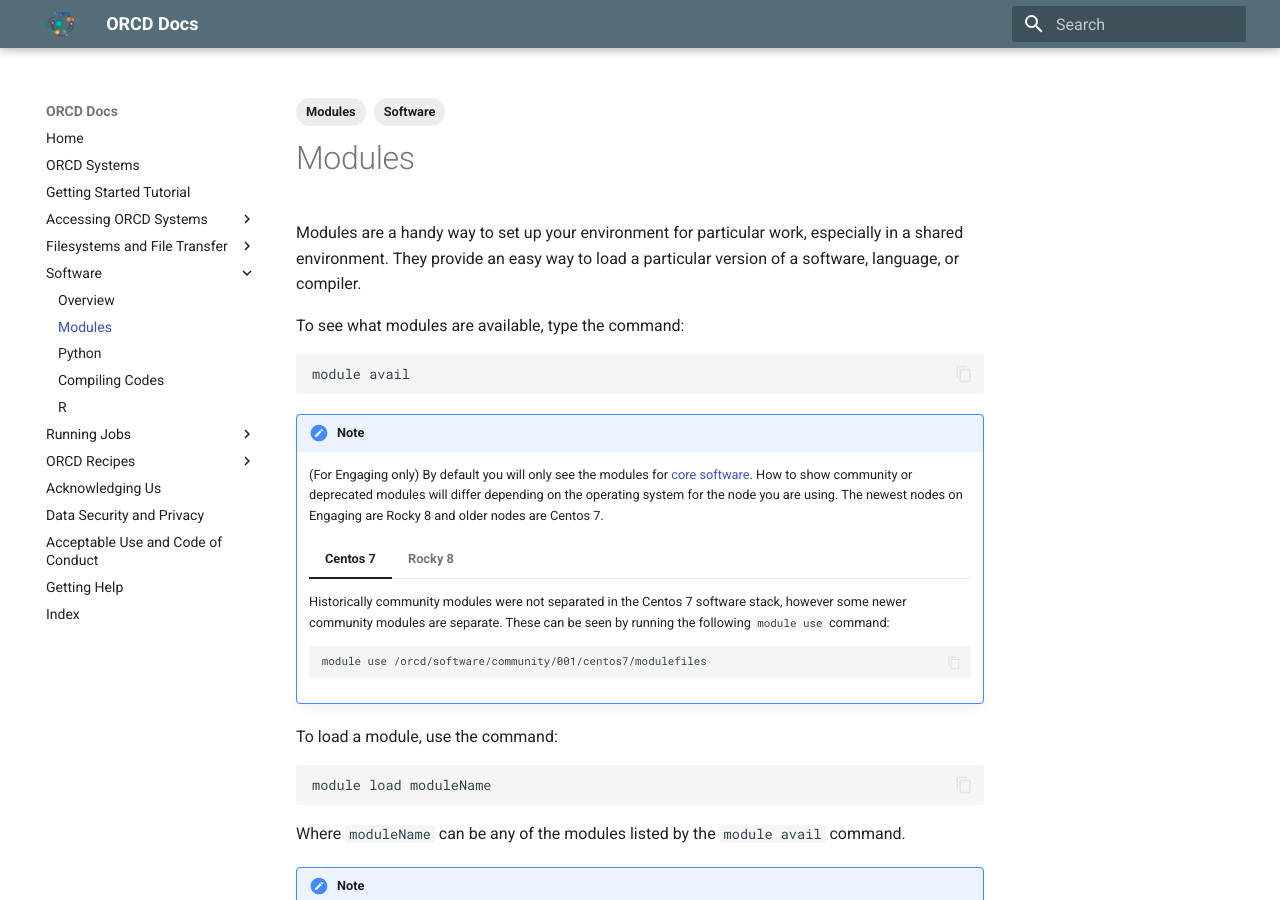
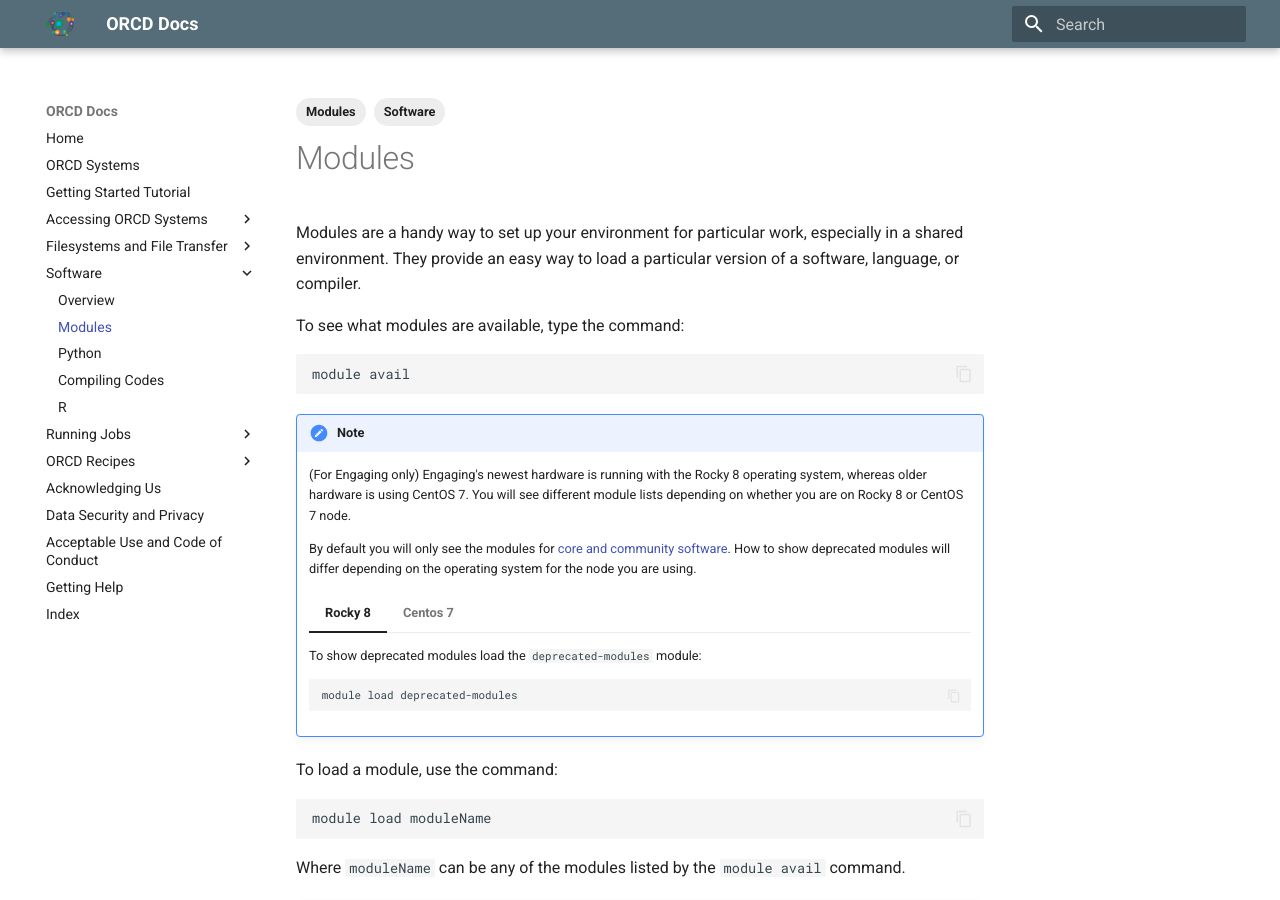
Before and after one commit to mit-orcd/orcd-docs-edit, an MkDocs documentation site: the page built from docs/software/modules.md, in a window 1280 px wide and 900 px high. Built offline with MkDocs 1.6.1 and Material for MkDocs 9.7.7, drawn with Linux system fonts in a browser that asks for light colours.

Commit message:
update engaging module note

````diff
--- a/docs/software/modules.md
+++ b/docs/software/modules.md
@@ -14,22 +14,20 @@
 ```
 
 !!! Note
-    (For Engaging only) By default you will only see the modules for [core software](overview.md#software-landscape). How to show community or deprecated modules will differ depending on the operating system for the node you are using. The newest nodes on Engaging are Rocky 8 and older nodes are Centos 7.
+    (For Engaging only) Engaging's newest hardware is running with the Rocky 8 operating system, whereas older hardware is using CentOS 7. You will see different module lists depending on whether you are on Rocky 8 or CentOS 7 node.
+
+    By default you will only see the modules for [core and community software](overview.md#software-landscape). How to show deprecated modules will differ depending on the operating system for the node you are using.
+
+    === "Rocky 8"
+
+        To show deprecated modules load the `deprecated-modules` module:
+        ```bash
+        module load deprecated-modules
+        ```
     === "Centos 7"
         Historically community modules were not separated in the Centos 7 software stack, however some newer community modules are separate. These can be seen by running the following `module use` command:
         ```bash
         module use /orcd/software/community/001/centos7/modulefiles
-        ```
-
-    === "Rocky 8"
-        To show community modules load the `community-modules` module:
-        ```bash
-        module load community-modules
-        ```
-
-        To show deprecated modules load the `deprecated-modules` module:
-        ```bash
-        module load deprecated-modules
         ```
 
 To load a module, use the command:
````
